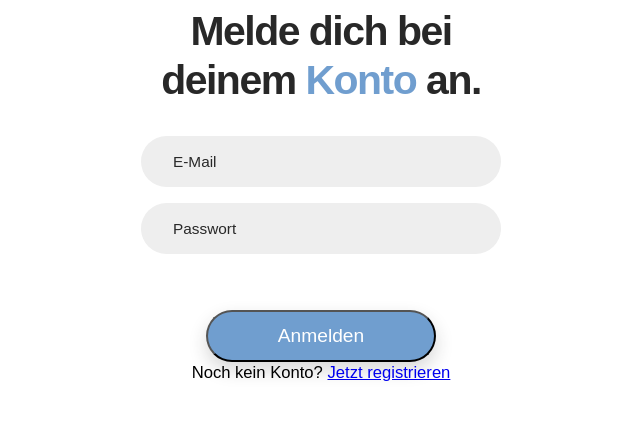
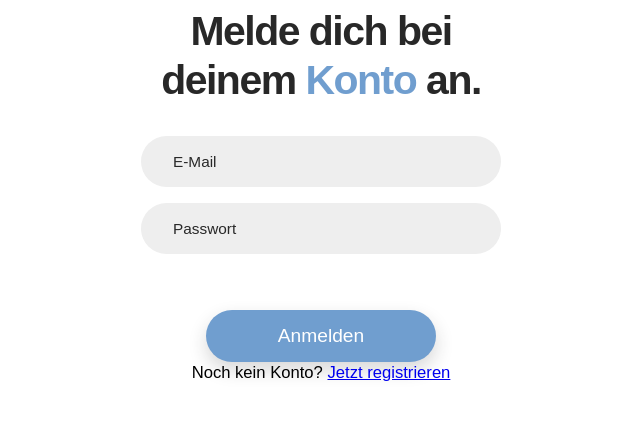
Before and after one commit to AngelinaFruehwirth/IM4, a PHP site: page /login.html in a window 1280 px wide. Shown: the part 277-724 px from the top of the page, without its empty margins (319-959 px from the left). Run offline with PHP 8.4, Linux system fonts and the light colour scheme; some web fonts are replaced.

Commit message:
update login

```diff
--- a/css/style.css
+++ b/css/style.css
@@ -201,6 +201,9 @@ p {
   text-decoration: none;
 
   cursor: pointer;
+
+  border: none;
+  outline: none;
 }
 
 .btn-outline {
--- a/login.html
+++ b/login.html
@@ -80,7 +80,6 @@
           Anmelden
           </button>
 
-      </form>
 
       <p class="form-link">
         Noch kein Konto? <a href="register.html">Jetzt registrieren</a>
```
